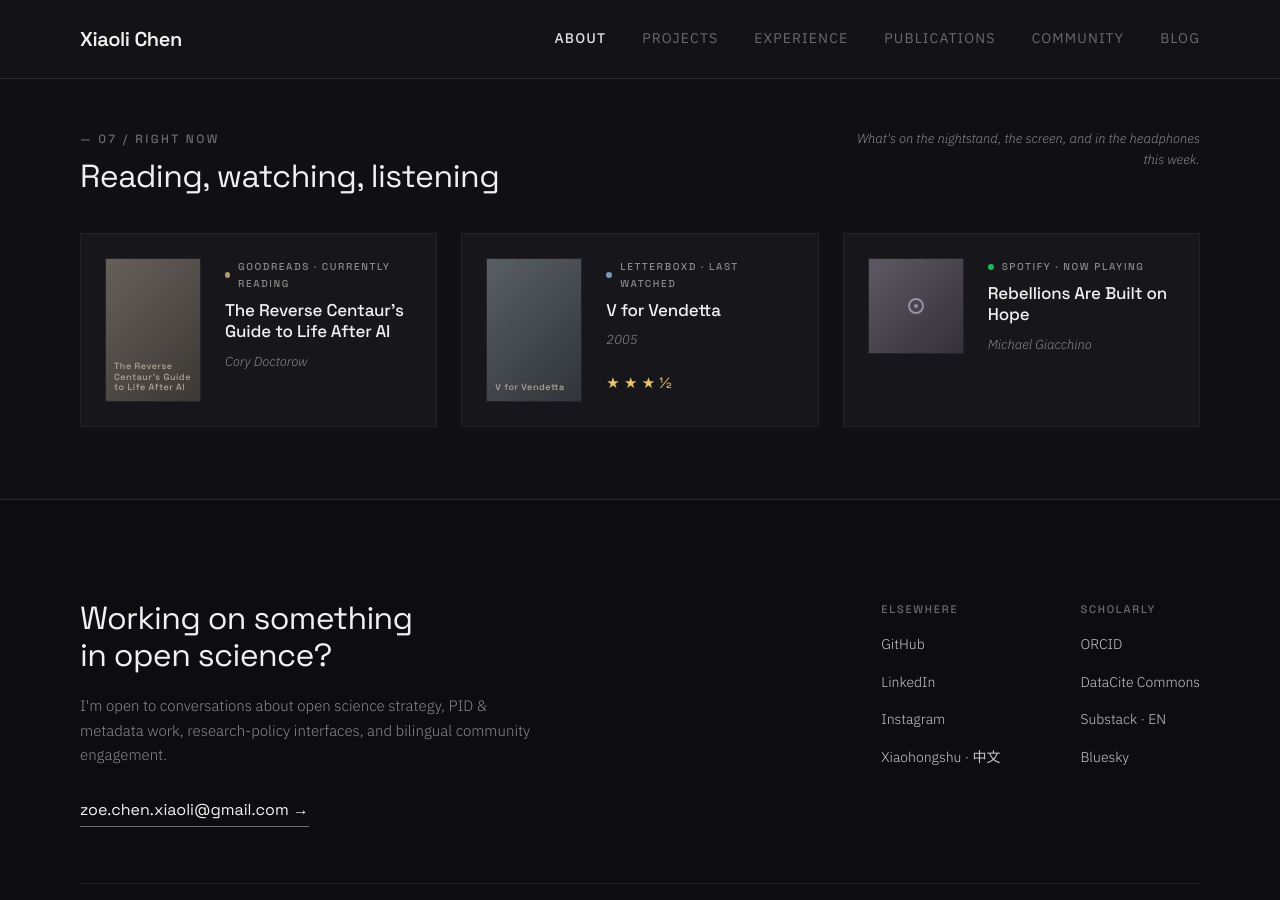
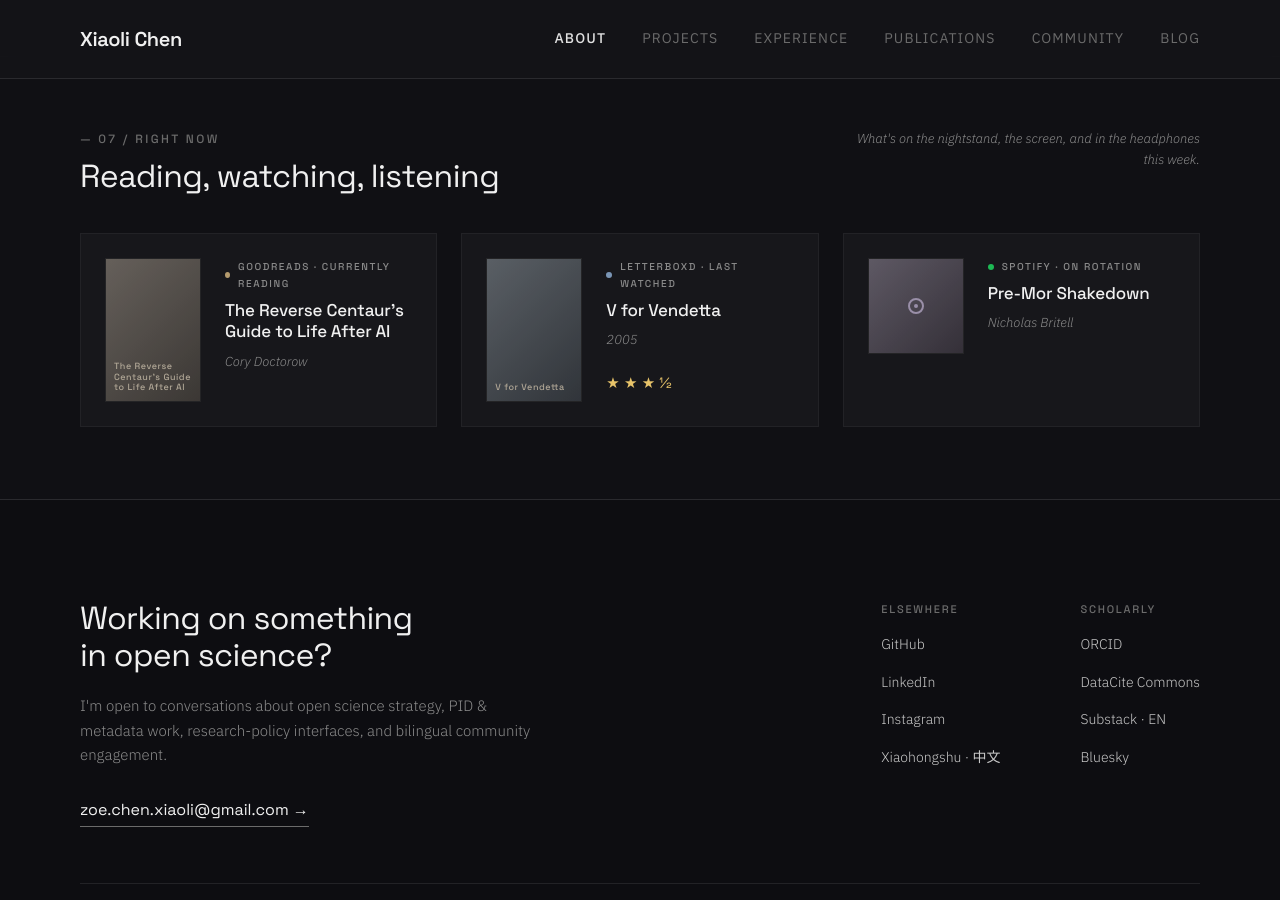
Before and after one commit to xchen101/xchen101.github.io, a Jekyll site: the page built from index.md, in a window 1280 px wide and 900 px high, scrolled down 6657 px. Built offline with Jekyll 4.4.1, drawn with Linux system fonts in a browser that asks for light colours; comment, search, counter and statistics services are not loaded; grey boxes are pictures that could not be loaded.

Commit message:
update: Right Now widget data (auto)

```diff
--- a/_data/now.yml
+++ b/_data/now.yml
@@ -1,4 +1,4 @@
-# Right now — auto-generated by Hermes cron on 2026-11-11 18:00 UTC
+# Right now — auto-generated by Hermes cron on 2026-11-12 00:00 UTC
 # Sources: Goodreads RSS / Letterboxd RSS / Spotify API
 
 reading:
@@ -23,9 +23,9 @@ watching:
 listening:
   service: "Spotify"
   accent: "#1DB954"
-  label: "Now playing"
-  title: "Rebellions Are Built on Hope"
-  artist: "Michael Giacchino"
-  url: "https://open.spotify.com/track/2y0ujQbyIKpfmGnex4VJZU"
+  label: "On rotation"
+  title: "Pre-Mor Shakedown"
+  artist: "Nicholas Britell"
+  url: "https://open.spotify.com/track/5JBOBMeKxRDjpsBoKaUxBh"
   profile_url: "https://open.spotify.com/"
-  image: "https://i.scdn.co/image/ab67616d00001e024b90a8d70f47d3e111d038ce"
+  image: "https://i.scdn.co/image/ab67616d00001e026788f1db657017ab39db0ad9"
```
